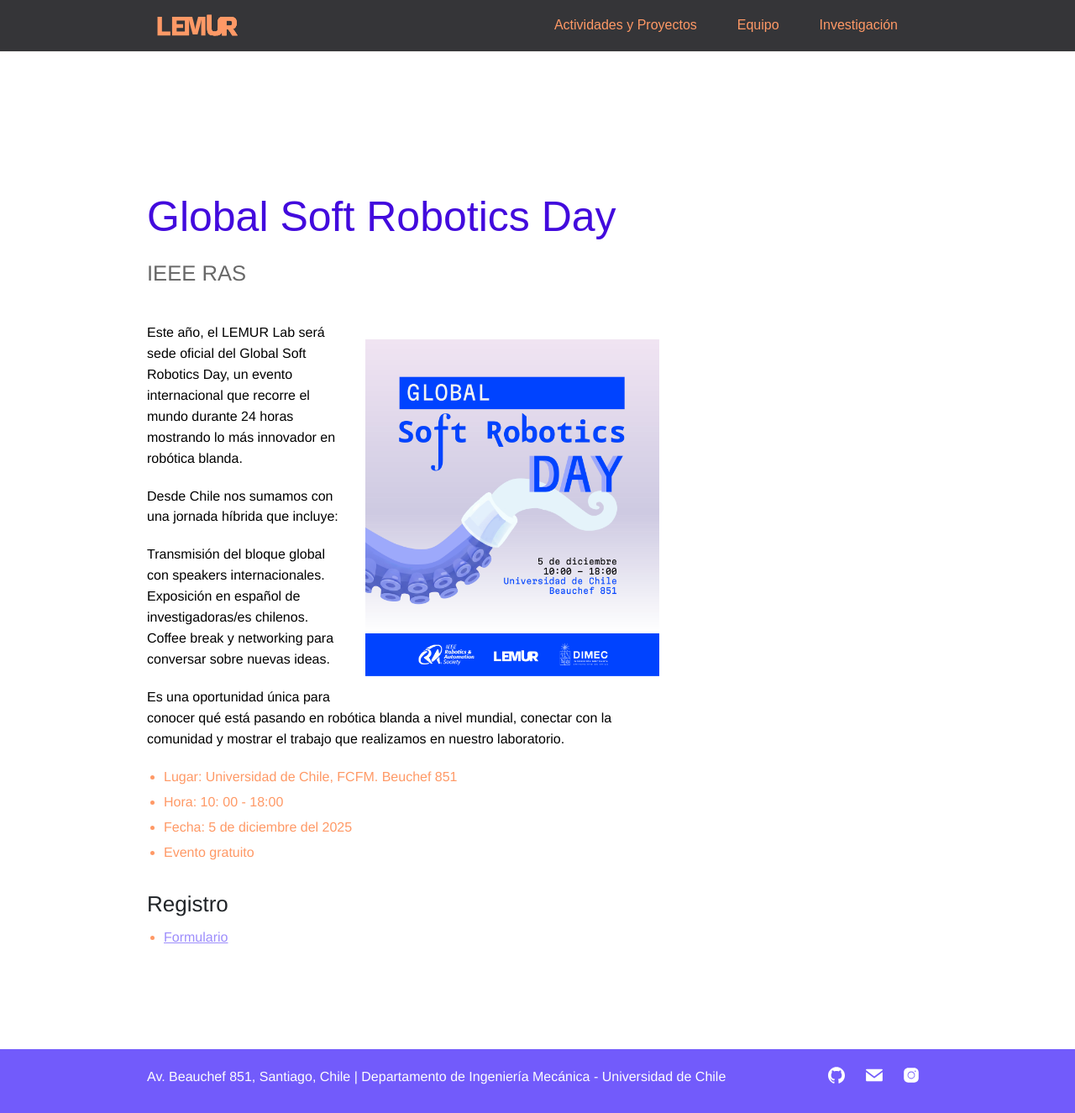
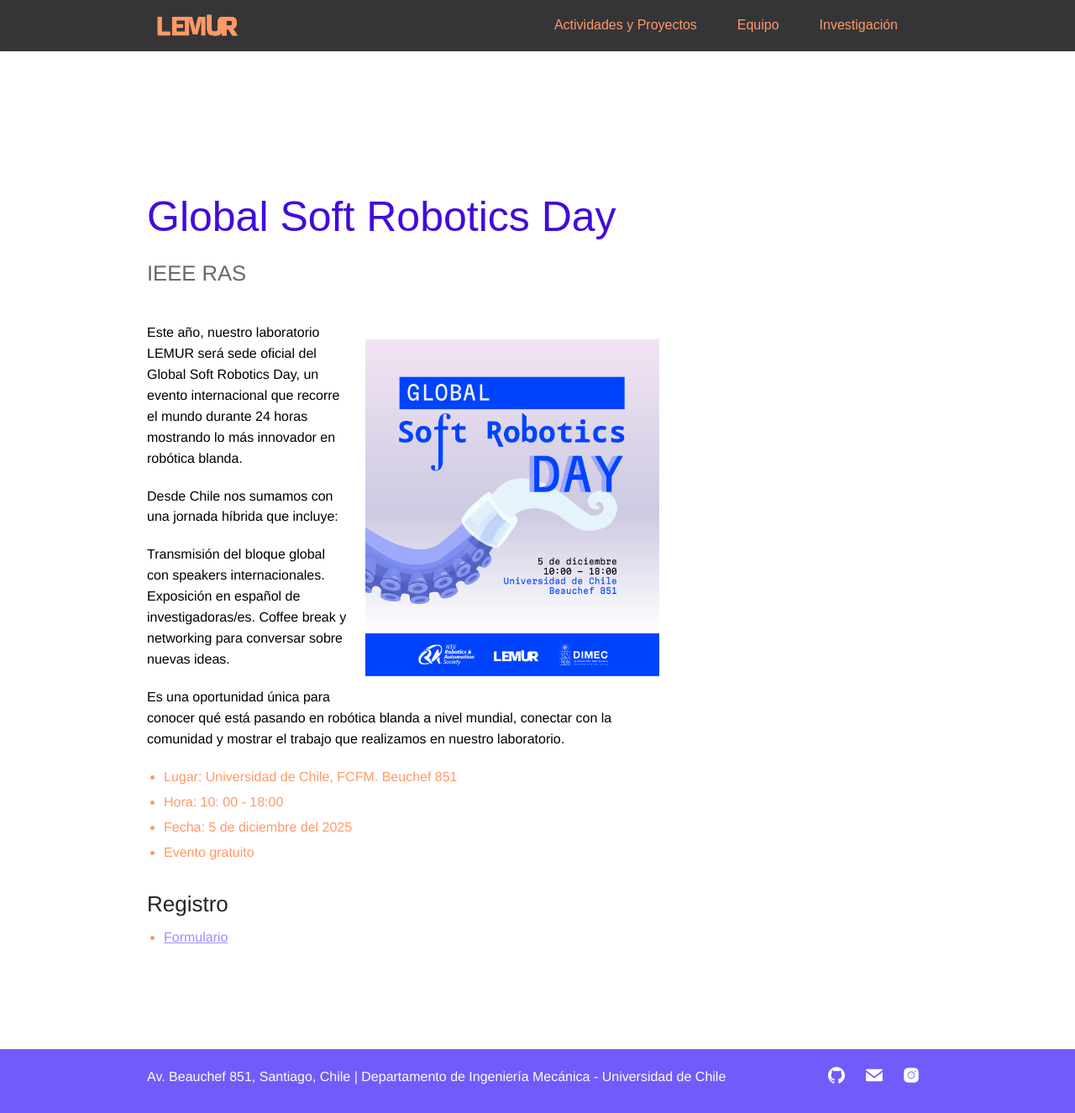
Before and after one commit to LabRobDIMEC/lemur, a Jekyll site: the page built from _services/global-sr.md, in a window 1280 px wide and 1325 px high. Shown: the whole window at 84% size. Built offline with Jekyll 4.4.1, drawn with Linux system fonts in a browser that asks for light colours; some web fonts are replaced.

Commit message:
global soft robotics event_fix

```diff
--- a/_services/global-sr.md
+++ b/_services/global-sr.md
@@ -9,12 +9,12 @@ IEEE RAS
 <img src="{{ '/images/global-sr.png' | relative_url }}" style="float:right; margin-left:20px; width:350px;">
 
 
-Este año, el LEMUR Lab será sede oficial del Global Soft Robotics Day, un evento internacional que recorre el mundo durante 24 horas mostrando lo más innovador en robótica blanda.
+Este año, nuestro laboratorio LEMUR será sede oficial del Global Soft Robotics Day, un evento internacional que recorre el mundo durante 24 horas mostrando lo más innovador en robótica blanda.
 
 Desde Chile nos sumamos con una jornada híbrida que incluye:
 
 Transmisión del bloque global con speakers internacionales.
-Exposición en español de investigadoras/es chilenos.
+Exposición en español de investigadoras/es.
 Coffee break y networking para conversar sobre nuevas ideas.
 
 Es una oportunidad única para conocer qué está pasando en robótica blanda a nivel mundial, conectar con la comunidad y mostrar el trabajo que realizamos en nuestro laboratorio.
```
